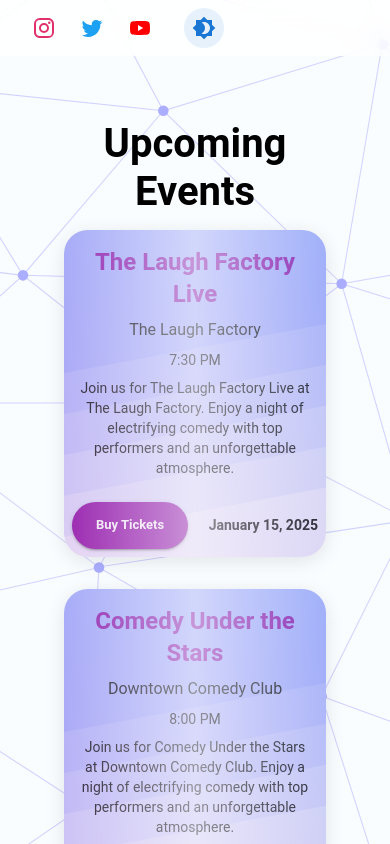
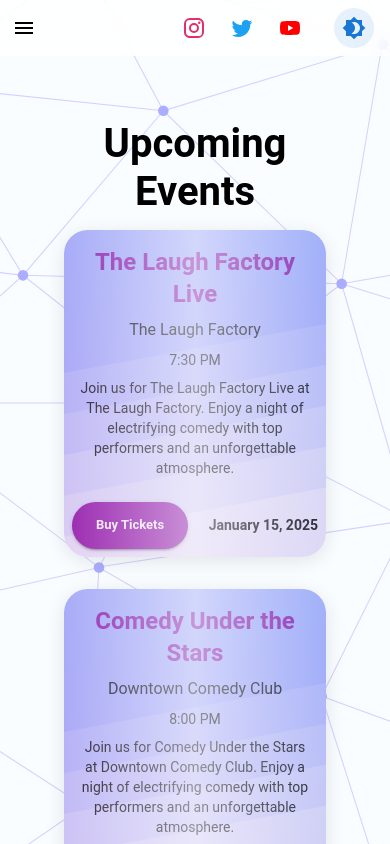
Before and after one commit to WuTangLan1/Sample-Comedy-Profile-4, a React (Create React App) app: page / in a window 390 px wide. Shown: the top 844 px of the page. Built offline with nearby package versions, Linux system fonts and the light colour scheme.

Commit message:
improved header for mobile

```diff
--- a/src/components/Header.tsx
+++ b/src/components/Header.tsx
@@ -81,22 +81,65 @@
       boxShadow: 'none'
     }}>
       <Container maxWidth="xl">
-        <Toolbar disableGutters sx={{ justifyContent: 'space-between', py: 1 }}>
-          <Box sx={{ alignItems: 'center', display: { xs: 'none', md: 'block' } }}>
+        <Toolbar disableGutters sx={{ py: 1 }}>
+          <Box sx={{ display: { xs: 'flex', md: 'none' }, width: '100%', justifyContent: 'space-between', alignItems: 'center' }}>
             <IconButton
               color="inherit"
               aria-label="open drawer"
               edge="start"
               onClick={handleDrawerToggle}
-              sx={{ mr: 2, display: { md: 'none' } }}
             >
-              <MenuIcon />
+              <MenuIcon sx={{ color: mode === 'light' ? 'black' : 'inherit' }} />
             </IconButton>
+            <Box sx={{ display: 'flex', alignItems: 'center' }}>
+              <SocialIcon
+                component="a"
+                href="https://instagram.com"
+                target="_blank"
+                rel="noopener noreferrer"
+              >
+                <InstagramIcon sx={{ color: mode === 'light' ? '#E1306C' : '#ffffff' }} />
+              </SocialIcon>
+              <SocialIcon
+                component="a"
+                href="https://twitter.com"
+                target="_blank"
+                rel="noopener noreferrer"
+              >
+                <TwitterIcon sx={{ color: mode === 'light' ? '#1DA1F2' : '#ffffff' }} />
+              </SocialIcon>
+              <SocialIcon
+                component="a"
+                href="https://youtube.com"
+                target="_blank"
+                rel="noopener noreferrer"
+              >
+                <YouTubeIcon sx={{ color: mode === 'light' ? '#FF0000' : '#ffffff' }} />
+              </SocialIcon>
+              <IconButton
+                onClick={toggleColorMode}
+                sx={{
+                  marginLeft: '1.5rem',
+                  backgroundColor: mode === 'light' ? 'rgba(25,118,210,0.1)' : 'rgba(187,134,252,0.1)',
+                  '&:hover': {
+                    backgroundColor: mode === 'light' ? 'rgba(25,118,210,0.2)' : 'rgba(187,134,252,0.2)'
+                  }
+                }}
+              >
+                {mode === 'light' ? (
+                  <Brightness4Icon sx={{ color: 'primary.main' }} />
+                ) : (
+                  <Brightness7Icon sx={{ color: 'secondary.main' }} />
+                )}
+              </IconButton>
+            </Box>
+          </Box>
+          <Box sx={{ display: { xs: 'none', md: 'flex' }, width: '100%', justifyContent: 'space-between', alignItems: 'center' }}>
+            <Box sx={{ display: 'flex', alignItems: 'center' }}>
               <img
                 src="/images/personal/profile1.png"
                 alt="logo"
                 style={{
-                display: { xs: 'none', md: 'block' },
                   width: 56,
                   height: 56,
                   marginRight: '1.5rem',
@@ -115,7 +158,7 @@
                 Citizen Kane
               </Typography>
             </Box>
-          <Box sx={{ display: { xs: 'none', md: 'flex' }, alignItems: 'center' }}>
+            <Box sx={{ display: 'flex', alignItems: 'center' }}>
               {pages.map((page) => (
                 <NavLink
                   key={page}
@@ -173,6 +216,7 @@
                 )}
               </IconButton>
             </Box>
+          </Box>
         </Toolbar>
       </Container>
       <Box component="nav">
--- a/src/components/ShopSection.tsx
+++ b/src/components/ShopSection.tsx
@@ -1,5 +1,5 @@
 // src/components/ShopSection.tsx
-import React from 'react'
+
 import { Box, Typography, Card, CardContent, CardMedia, Button, Chip, Grid, useTheme } from '@mui/material'
 
 export default function ShopSection({ id }: { id: string }) {
@@ -25,12 +25,12 @@
           <Grid item key={product.id} xs={12} sm={6} md={4} lg={3}>
             <Card sx={{
               height: '100%',
-              backgroundColor: theme.palette.mode === 'light' ? '#ffffff' : 'inherit',
-              boxShadow: theme.palette.mode === 'light' ? '0px 4px 20px rgba(0,0,0,0.1)' : 'inherit',
+              backgroundColor: theme.palette.mode === 'light' ? '#ffffff' : '#333333',
+              boxShadow: theme.palette.mode === 'light' ? '0px 4px 20px rgba(0,0,0,0.1)' : '0px 4px 20px rgba(0,0,0,0.5)',
               transition: 'all 0.3s ease-in-out',
               '&:hover': {
                 transform: 'translateY(-8px) scale(1.02)',
-                boxShadow: theme.palette.mode === 'light' ? '0 25px 50px -12px rgba(0,0,0,0.25)' : '0 25px 50px -12px rgba(255,255,255,0.15)'
+                boxShadow: theme.palette.mode === 'light' ? '0 25px 50px -12px rgba(0,0,0,0.25)' : '0 25px 50px -12px rgba(0,0,0,0.75)'
               }
             }}>
               <Box sx={{
@@ -87,9 +87,10 @@
                 <Box sx={{ display: 'flex', justifyContent: 'space-between', alignItems: 'center' }}>
                   <Typography variant="h6" sx={{
                     fontWeight: 800,
-                    background: 'linear-gradient(45deg, #FF6D00 30%, #FFAB00 90%)',
-                    WebkitBackgroundClip: 'text',
-                    WebkitTextFillColor: 'transparent'
+                    backgroundColor: theme.palette.mode === 'light' ? '#FF6D00' : '#FF8C00',
+                    color: '#ffffff',
+                    padding: '4px 8px',
+                    borderRadius: '4px'
                   }}>
                     {product.price}
                   </Typography>
```
Lines whose indentation alone changed are shown as unchanged.
